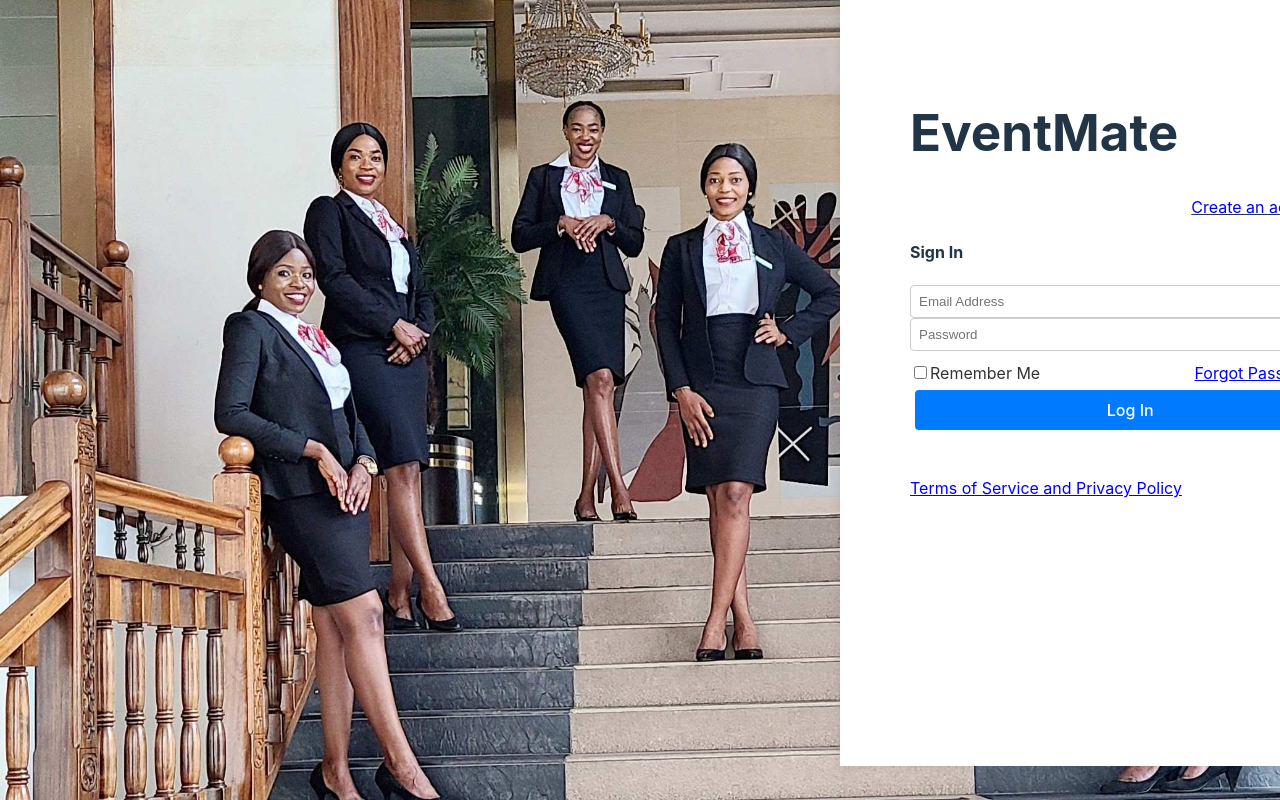
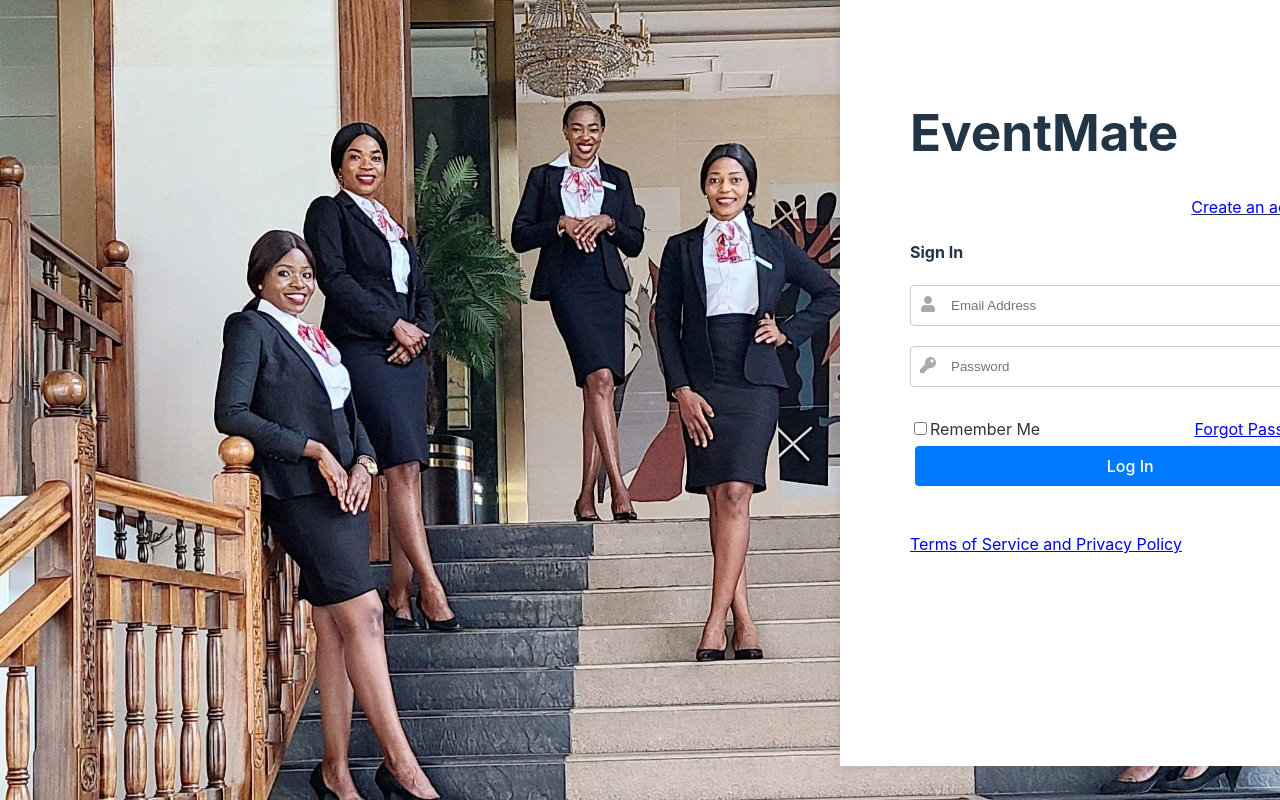
Before and after one commit to bernadettestella/Event_Mate, a React (Vite) app in the folder frontend/: page / in a window 1280 px wide. Shown: the top 800 px of the page. Built offline with nearby package versions, Linux system fonts and the light colour scheme.

Commit message:
sign in form adjustment

```diff
--- a/frontend/src/App.tsx
+++ b/frontend/src/App.tsx
@@ -6,9 +6,11 @@
 import SignUpForm from './Pages/SignUp';
 import EventPlannerForm from './Pages/EventPlanner';
 import ForgotPasswordForm from './Pages/ForgotPass';
+import UsherDashboard from './Pages/Dashboard';
 import { BackgroundSection, FormSection, FormContainer,SignIn, CreateAccount, ButtonContainer, Button, ForgotPasswordLink, SignInFooter, RememberMeLabel, TermsOfServiceLink } from './styles';
 
 import backgroundImage from './assets/background.jpg'; // Import your background image
+
 
 interface SignInData {
   email: string;
@@ -46,7 +48,7 @@
       // Assuming the backend returns a token upon successful login
       const token = response.data.token;
       // Redirect to user account page or perform any other action
-      window.location.href = '/Pages/Dashboard'; // Redirect to the account page
+      window.location.href = './Pages/Dashboard'; // Redirect to the account page
     } catch (error) {
       if (axios.isAxiosError(error)) {
         const axiosError = error as any; // Use any type here
@@ -81,7 +83,7 @@
             value={signInData.email}
             onChange={handleChange}
             placeholder="Email Address"
-              icon={<FaUser />} // User icon
+            iconLeft={<FaUser />} // Provide the email user icon as the iconLeft prop
             required
           />
             <Input
@@ -90,12 +92,10 @@
               value={signInData.password}
               onChange={handleChange}
               placeholder="Password"
-              icon={<FaKey />} // Key icon
               required
-              autoComplete="current-password"
-              endIcon={showPassword ? <FaEyeSlash onClick={togglePasswordVisibility} /> : <FaEye onClick={togglePasswordVisibility} />} // Eye icon to toggle password visibility
+              iconLeft={<FaKey />}
+              iconRight={showPassword ? <FaEyeSlash onClick={togglePasswordVisibility} /> : <FaEye onClick={togglePasswordVisibility} />}
             />
-
             <SignInFooter>
               <RememberMeLabel>
                 <input
@@ -127,6 +127,7 @@
         <Route path="/Pages/SignUp" element={<SignUpForm />} />
         <Route path="/Pages/EventPlanner" element={< EventPlannerForm />} />
         <Route path="/Pages/ForgotPass" element={<ForgotPasswordForm />} />
+        <Route path="/Pages/Dashboard" element={< UsherDashboard />} />
       </Routes>
     </Router>
   );
--- a/frontend/src/Components/Input.tsx
+++ b/frontend/src/Components/Input.tsx
@@ -1,43 +1,71 @@
 import React from 'react';
 import styled from 'styled-components';
-import { InputProps as BaseInputProps } from './types';
 
 const InputContainer = styled.div`
   position: relative;
+  margin-bottom: 20px;
 `;
 
-const StyledInput = styled.input`
-  width: 100%;
-  padding: 8px;
+const Icon = styled.span`
+  position: absolute;
+  top: 50%;
+  transform: translateY(-50%);
+  ${(props) => (props.position === 'left' ? 'left: 10px;' : 'right: 10px;')} /* Adjust icon position */
+  color: #aaa;
+  cursor: pointer; /* Add cursor pointer */
+`;
+
+const StyledInput = styled.input<{ hasIcon: boolean }>`
+  width: calc(100% - ${(props) => (props.hasIcon ? '40px' : '24px')}); /* Adjust width based on the presence of icons */
+  padding: 12px;
+  padding-left: ${(props) => (props.hasIcon ? '40px' : '12px')}; /* Adjust padding left */
+  padding-right: 12px; /* Fixed padding right */
   border: 1px solid #ccc;
   border-radius: 4px;
 `;
 
-const EndIconContainer = styled.div`
-  position: absolute;
-  top: 50%;
-  right: 10px;
-  transform: translateY(-50%);
-`;
-
-const StartIconContainer = styled.div`
-  position: absolute;
-  top: 50%;
-  left: 10px;
-  transform: translateY(-50%);
-`;
-
-interface InputProps extends BaseInputProps {
-  endIcon?: React.ReactNode;
-  startIcon?: React.ReactNode;
+interface InputProps {
+  type: string;
+  name: string;
+  value: string;
+  onChange: (e: React.ChangeEvent<HTMLInputElement>) => void;
+  placeholder: string;
+  required?: boolean;
+  iconLeft?: React.ReactNode; // Add iconLeft prop
+  iconRight?: React.ReactNode; // Add iconRight prop
 }
 
-const Input: React.FC<InputProps> = ({ endIcon, startIcon, ...props }) => {
+const Input: React.FC<InputProps> = ({
+  type,
+  name,
+  value,
+  onChange,
+  placeholder,
+  required = false,
+  iconLeft,
+  iconRight,
+}) => {
+  const togglePasswordVisibility = () => {
+    setShowPassword(!showPassword);
+  };
+
   return (
     <InputContainer>
-      {startIcon && <StartIconContainer>{startIcon}</StartIconContainer>}
-      <StyledInput {...props} />
-      {endIcon && <EndIconContainer>{endIcon}</EndIconContainer>}
+      {iconLeft && <Icon position="left">{iconLeft}</Icon>}
+      <StyledInput
+        type={type}
+        name={name}
+        value={value}
+        onChange={onChange}
+        placeholder={placeholder}
+        required={required}
+        hasIcon={!!iconLeft || !!iconRight} // Check if any icon is present
+      />
+      {iconRight && (
+        <Icon position="right" onClick={togglePasswordVisibility}>
+          {iconRight}
+        </Icon>
+      )}
     </InputContainer>
   );
 };
--- a/frontend/src/styles.ts
+++ b/frontend/src/styles.ts
@@ -54,8 +54,7 @@
 `;
 
 export const Input = styled.input`
-  margin-bottom: 10%;
-  padding: 15px;
+  padding: 8px;
   border: 1px solid #ccc;
   border-radius: 4px;
   spacing: 4px;
```
Lines whose indentation alone changed are shown as unchanged.
